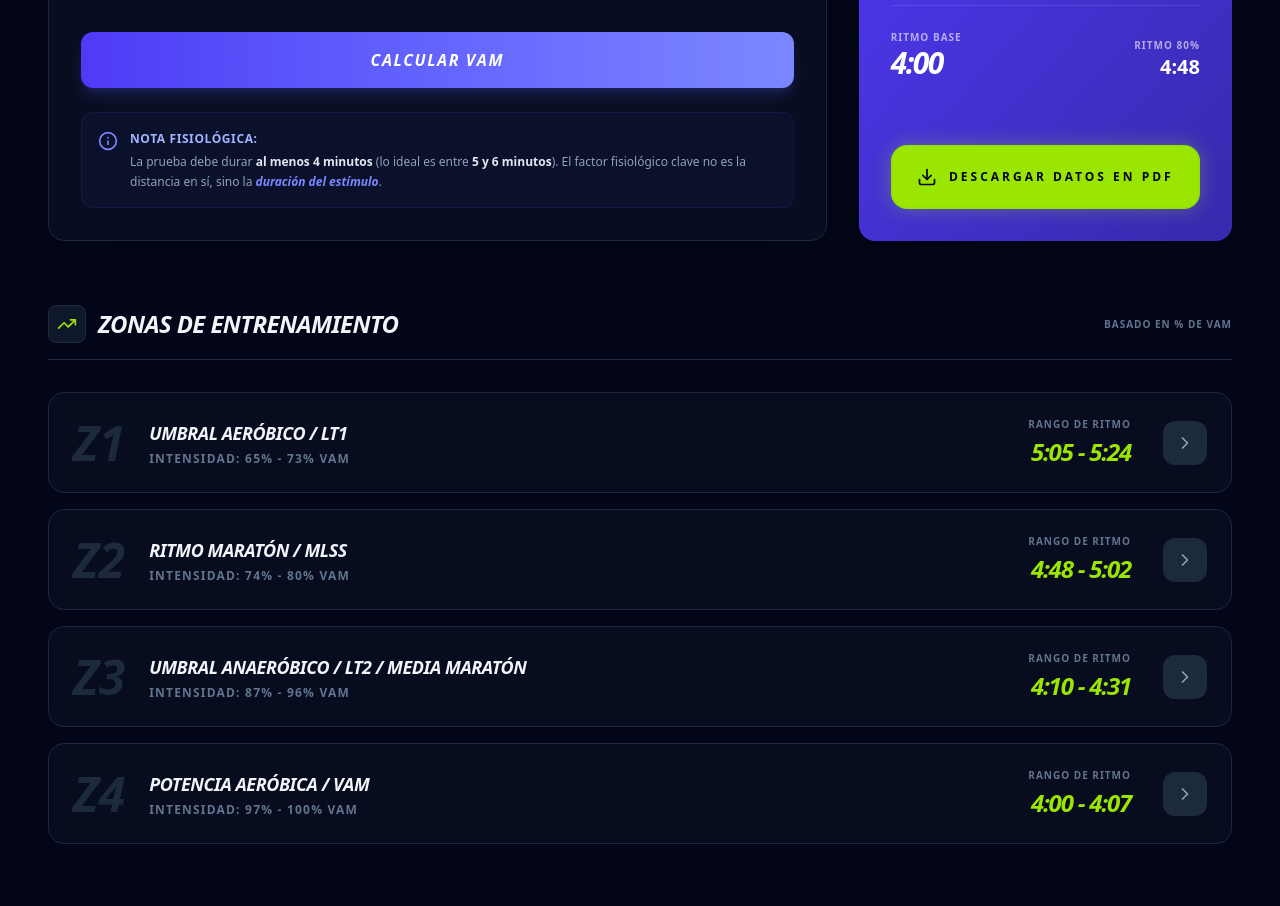
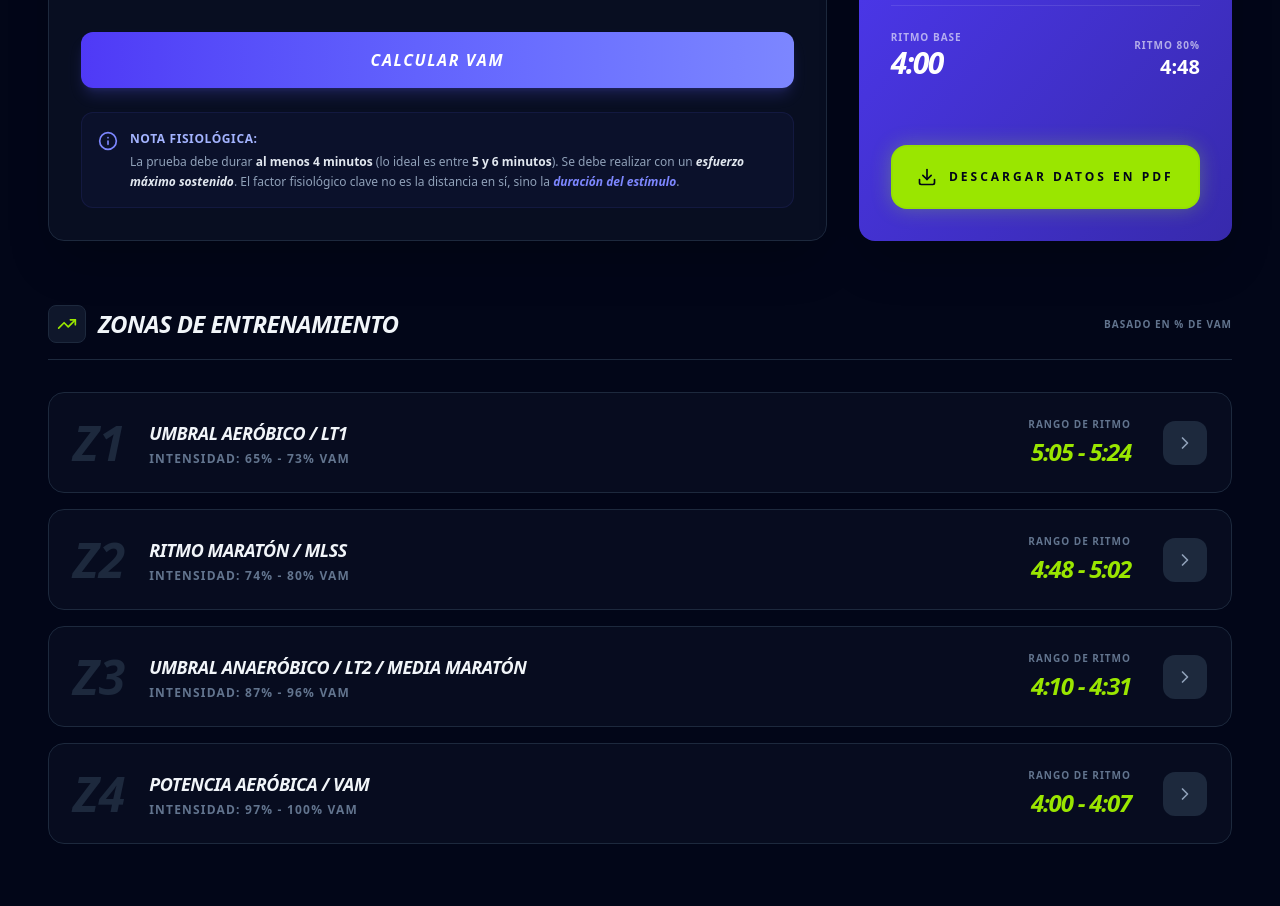
Before and after one commit to carlosfamara-rgb/Entrenandote, a React (Vite) app: page / in a window 1280 px wide. Shown: the part 780-1686 px from the top of the page. Built offline with nearby package versions, Linux system fonts and the light colour scheme.

Commit message:
feat: Add sustained max effort to VAM test note
Clarifies that the VAM test requires a sustained maximum effort, not just duration, to be physiologically relevant.

```diff
--- a/src/App.tsx
+++ b/src/App.tsx
@@ -288,7 +288,7 @@ export default function App() {
               <Info className="w-5 h-5 text-indigo-400 shrink-0 mt-0.5" />
               <div className="text-xs text-slate-400 leading-relaxed">
                 <p className="font-bold text-indigo-300 uppercase tracking-wider mb-1">Nota Fisiológica:</p>
-                La prueba debe durar <span className="text-slate-200 font-bold">al menos 4 minutos</span> (lo ideal es entre <span className="text-slate-200 font-bold">5 y 6 minutos</span>). El factor fisiológico clave no es la distancia en sí, sino la <span className="text-indigo-400 font-bold italic">duración del estímulo</span>.
+                La prueba debe durar <span className="text-slate-200 font-bold">al menos 4 minutos</span> (lo ideal es entre <span className="text-slate-200 font-bold">5 y 6 minutos</span>). Se debe realizar con un <span className="text-slate-200 font-bold italic">esfuerzo máximo sostenido</span>. El factor fisiológico clave no es la distancia en sí, sino la <span className="text-indigo-400 font-bold italic">duración del estímulo</span>.
               </div>
             </div>
 
```
